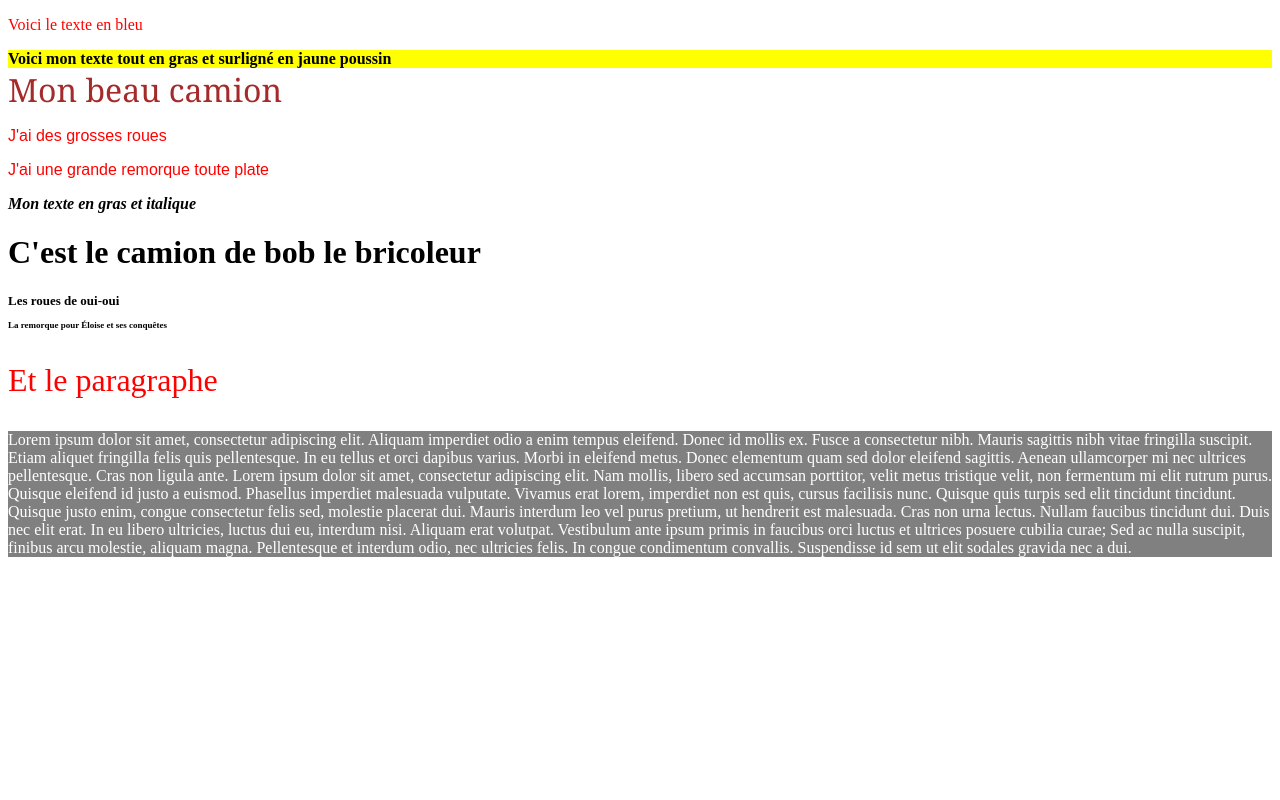
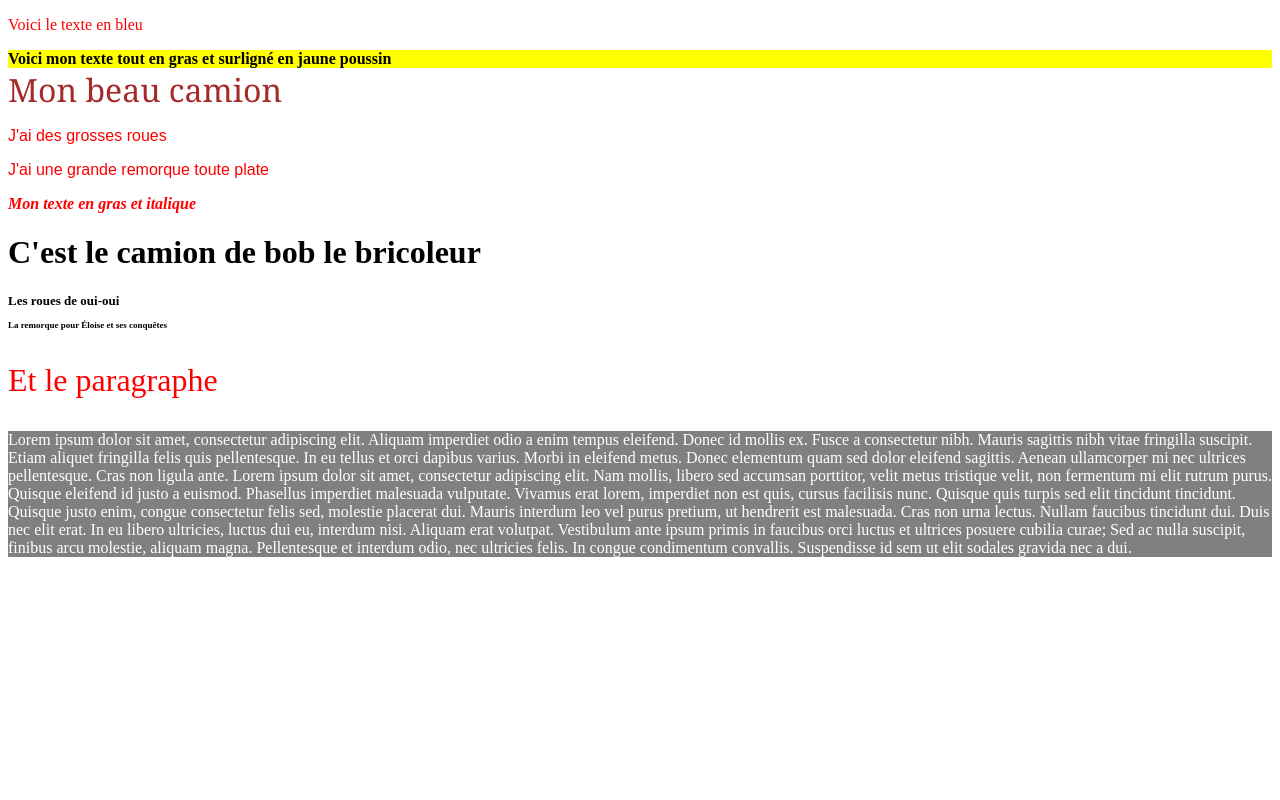
Before and after one commit to Neiikaz/1er-cour-css, a plain HTML site: page index.html in a window 1280 px wide. Shown: the top 800 px of the page. Drawn offline with Linux system fonts and the light colour scheme.

Commit message:
Correction

```diff
--- a/CSS/style.css
+++ b/CSS/style.css
@@ -20,7 +20,7 @@ p{
 .italgras{
     font-weight: 700;
     font-style: italic;
-    color: black !important;
+    color: black;
 }
 /* Taille police des titres et paragraphe */
 h1{
```
